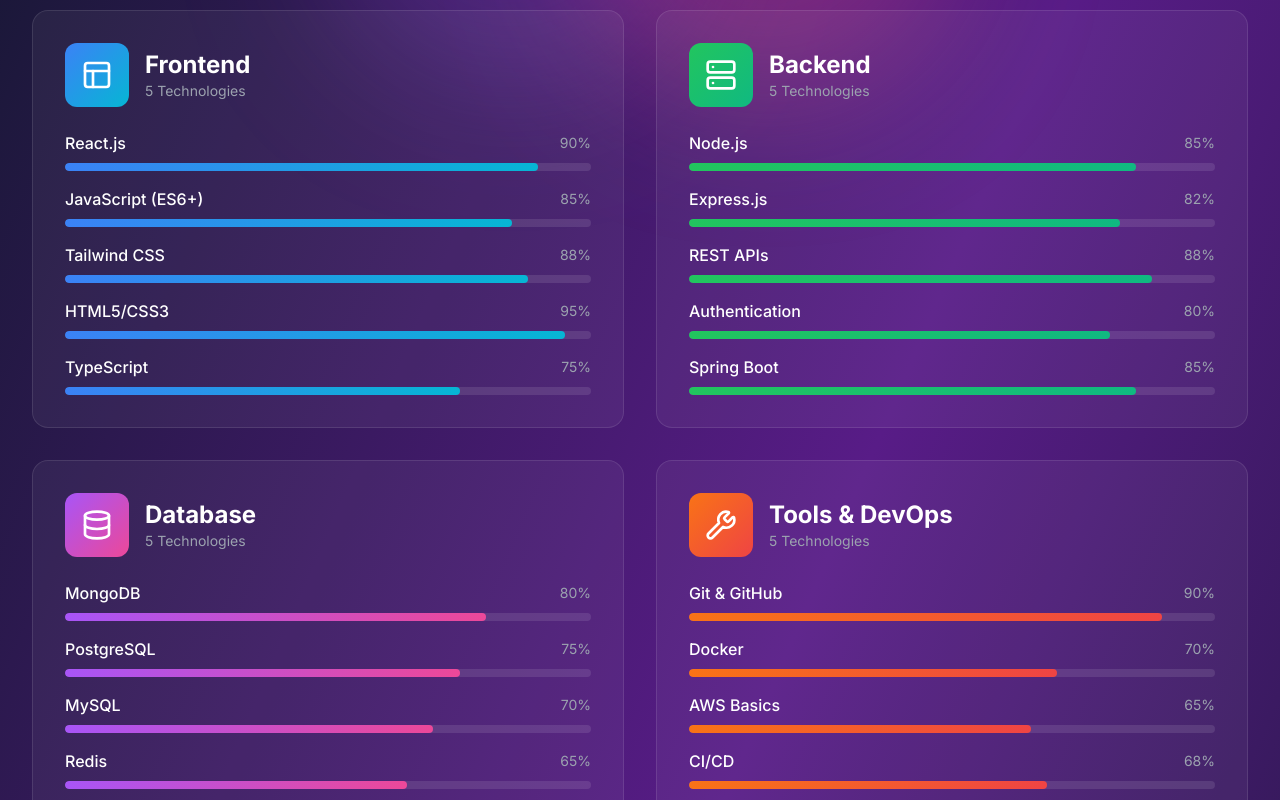
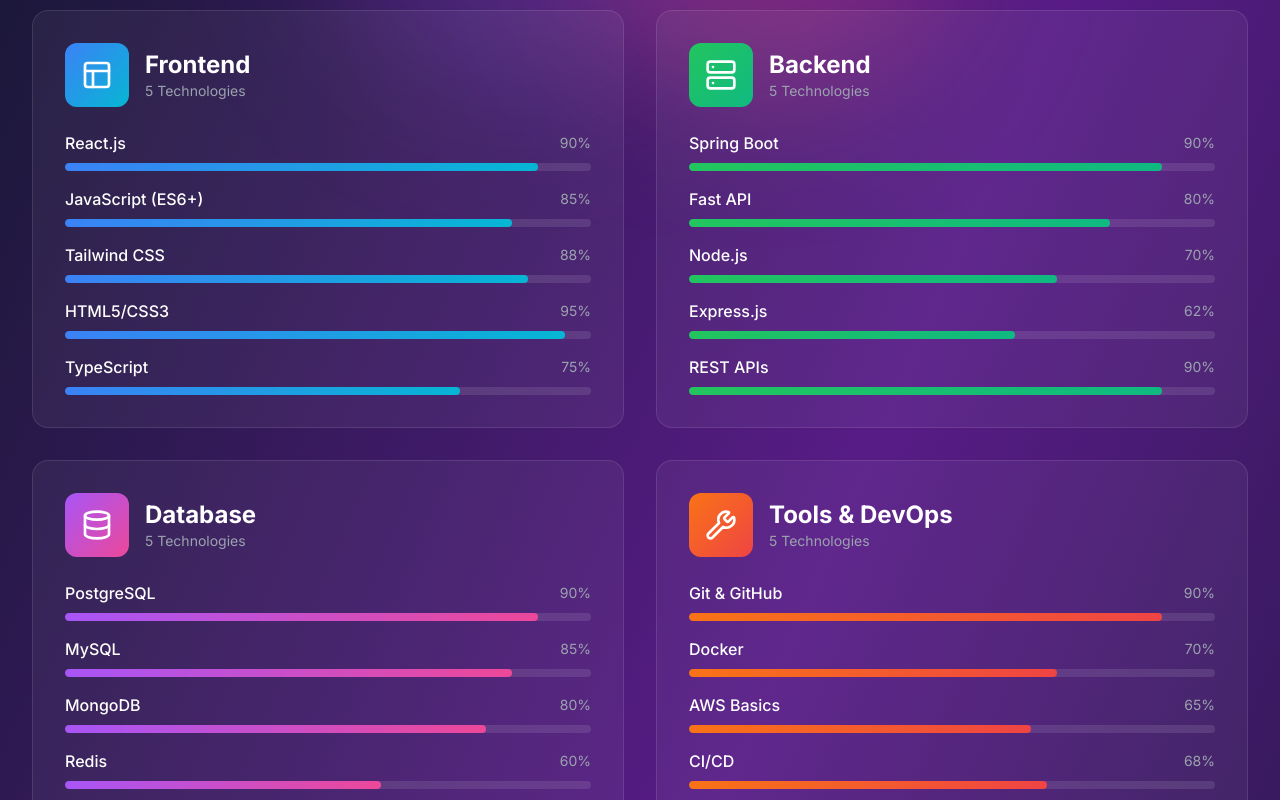
Before and after one commit to arosha-w/Portfolio-arosha, a React app in the folder frontend/: page /skills in a window 1280 px wide. Shown: the part 500-1300 px from the top of the page. Built offline with nearby package versions, Linux system fonts and the light colour scheme; the HTML template or start-up script is replaced by a standard one.

Commit message:
add changers in skill page

```diff
--- a/frontend/src/pages/Skills.jsx
+++ b/frontend/src/pages/Skills.jsx
@@ -1,19 +1,4 @@
-import {
-  Code2,
-  Database,
-  Wrench,
-  Sparkles,
-  TrendingUp,
-  CheckCircle2,
-  Zap,
-  Target,
-  Shield,
-  Smartphone,
-  BookOpen,
-  Rocket,
-  Layout,
-  Server,
-  GitBranch
+import { Code2, Database, Wrench, Sparkles, TrendingUp, CheckCircle2, Zap, Target, Shield, Smartphone, BookOpen, Rocket, Layout, Server, GitBranch
 } from 'lucide-react';
 import { useState } from 'react';
 
@@ -38,11 +23,13 @@
       icon: Server,
       color: 'from-green-500 to-emerald-500',
       skills: [
-        { name: 'Node.js', level: 85 },
-        { name: 'Express.js', level: 82 },
-        { name: 'REST APIs', level: 88 },
-        { name: 'Authentication', level: 80 },
-        { name: 'Spring Boot', level: 85 },
+        { name: 'Spring Boot', level: 90 },
+        { name: 'Fast API', level: 80 },
+        { name: 'Node.js', level: 70 },
+        { name: 'Express.js', level: 62 },
+        { name: 'REST APIs', level: 90 },
+
+
       ],
     },
     {
@@ -50,11 +37,11 @@
       icon: Database,
       color: 'from-purple-500 to-pink-500',
       skills: [
+        { name: 'PostgreSQL', level: 90 },
+        { name: 'MySQL', level: 85 },
         { name: 'MongoDB', level: 80 },
-        { name: 'PostgreSQL', level: 75 },
-        { name: 'MySQL', level: 70 },
-        { name: 'Redis', level: 65 },
-        { name: 'Database Design', level: 78 },
+        { name: 'Redis', level: 60 },
+        { name: 'Database Design', level: 88 },
       ],
     },
     {
```
